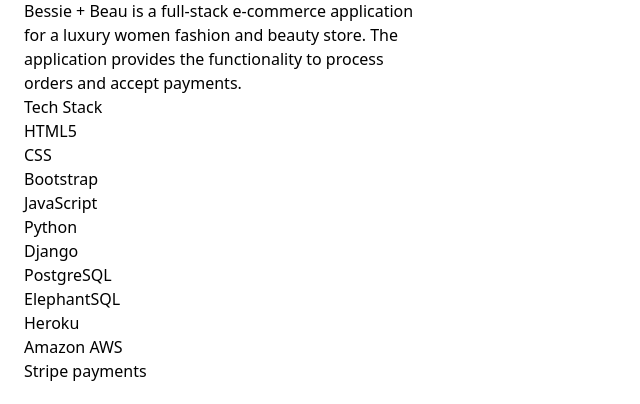
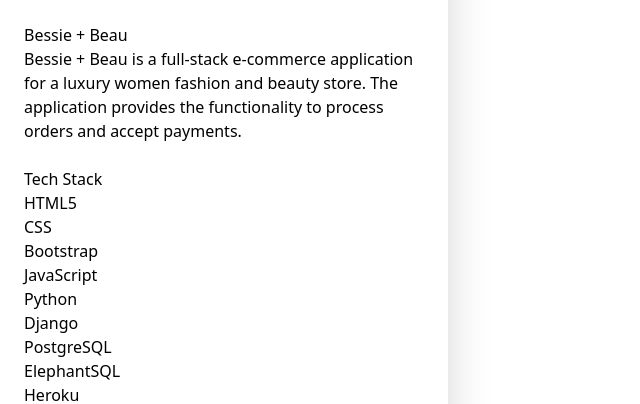
Before and after one commit to panzek/panzeksolutions, a Django app: page /solutions/ in a window 1280 px wide. Shown: the part 1440-1844 px from the top of the page, without its empty margins (0-640 px from the left). Run offline with Django 5.2, Linux system fonts and the light colour scheme; data comes from the database, SQL or seed files in the repository; both versions use the stored data as it was after the commit; style sheets or scripts are compiled from the project's sources; some libraries are stand-ins or nearby versions.

Commit message:
Fix page alignment and general styling

```diff
--- a/solutions/templates/solutions/solution_list.html
+++ b/solutions/templates/solutions/solution_list.html
@@ -2,26 +2,26 @@
 {% load static %}
 
 
-{% block title %} Solutions List | Panzek Solutions {% endblock %}
+{% block title %} Our Solutions | Panzek Solutions {% endblock %}
 
 {% block content %}
 
 <div class="relative flex items-center py-6">
     <span class="flex-shrink text-5xl font-bold text-gray-400 mx-auto">Our Solutions</span>
 </div>
-<div class="hero pb-6">
-    <div class="hero-content flex-col lg:flex-row ">
-        <div class="card bg-base-200 w-full max-w-md shrink-0 shadow-1xl">
-            {% for solution in solution_list %}
+<div class="hero">
+    <div class="hero-content flex-col lg:flex-row items-stretch">
+        {% for solution in solution_list %}
+        <div class="card bg-base-100 w-full max-w-md shadow-2xl">
             <figure>
                 <img src="{{ solution.image.url }}" alt="{{ solution.name }}">
             </figure>
-            <div class="p-6">
+            <div class="p-6 ">
                 <div class="card-actions justify-center">
                 <h2 class="card-title"> {{ solution.name }} </h2>
                 <p> {{ solution.description }}</p>
-            </div>
-                <div class="card-actions justify-center">
+                </div>
+                <div class="card-actions justify-center py-6">
                     <h4 class="card-title">Tech Stack</h4>
                     <ul class="card-actions justify-center">
                         {% for tech in solution.tech_stack %}
@@ -32,8 +32,8 @@
                     </ul>
                 </div>
             </div>
-             {% endfor %}
         </div>
+        {% endfor %}
     </div>
 </div>
 
```
Also changed, not shown: db.sqlite3.
